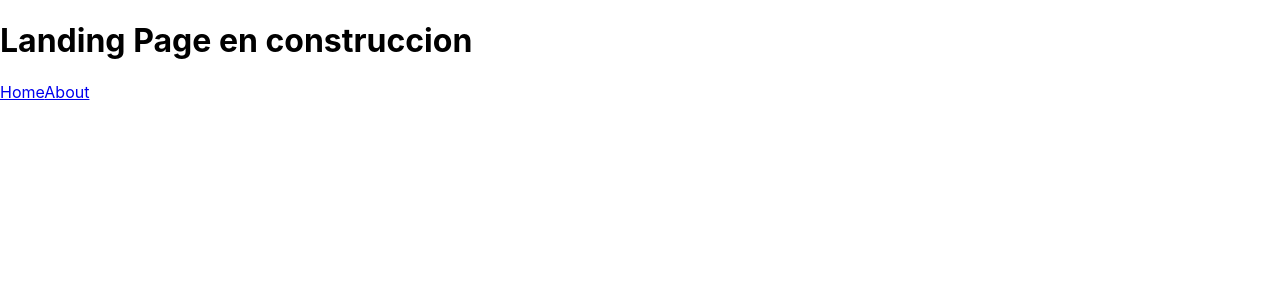
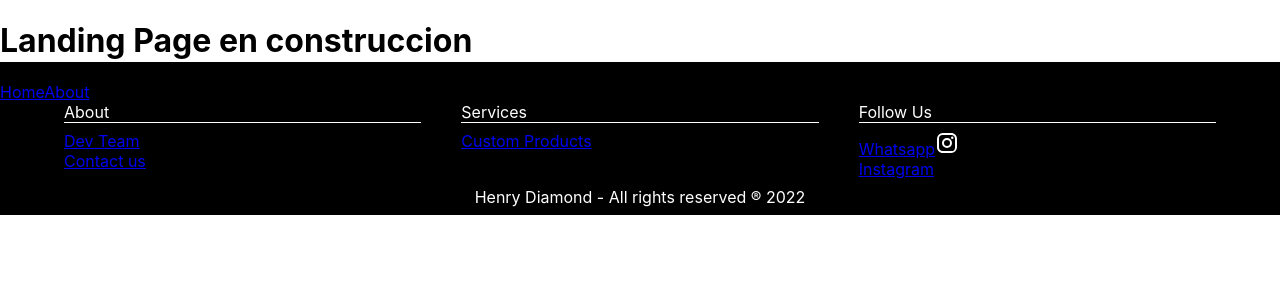
Before and after one commit to chuno-st/PF-G1-FRONTEND, a React (Create React App) app in the folder henry-diamond/: page / in a window 1280 px wide. Shown: the top 300 px of the page. Built offline with nearby package versions, Linux system fonts and the light colour scheme.

Commit message:
agregadas algunas cositas
agregadas algunas cosas del footer

```diff
--- a/henry-diamond/src/components/Footer/Footer.css
+++ b/henry-diamond/src/components/Footer/Footer.css
@@ -1,3 +1,3 @@
-.Button {
-    color:black
+body {
+    display: grid;
 }
--- a/henry-diamond/src/components/Footer/Footer.jsx
+++ b/henry-diamond/src/components/Footer/Footer.jsx
@@ -1,4 +1,4 @@
-import React from 'react'
+import * as React from 'react'
 
 import Container from '@mui/material/Container'
 
@@ -7,6 +7,9 @@ import Box from '@mui/material/Box';
 import Grid from '@mui/material/Grid'
 import { Link } from 'react-router-dom';
 import './Footer.css'
+import WhatsAppIcon from '@mui/icons-material/WhatsApp';
+import InstagramIcon from '@mui/icons-material/Instagram';
+//import Link from '@mui/material/Link';
 
 
 
@@ -17,37 +20,39 @@ export default function Footer (){
                 <Container>
                     <Grid container spacing={5}>
                         <Grid item xs={12} sm={4}>
-                            <Box borderBottom={1}>Dev Team</Box>
-                            <Box>
-                                <Button variant='outlined'>
-                                <Link to="/About" size='small'></Link>
-                                About
-                                </Button>
+                            <Box borderBottom={1}>About</Box>
+                            <Box paddingTop={1}>
+                                <Link to="/About" size='small'>Dev Team</Link>
                             </Box>
 
                             <Box>
-                                <Button variant='outlined' size='small'>
-                                    <Link to="/"></Link>
-                                Contact
-                                </Button>
+                                <Link to="/">Contact us</Link>
                             </Box>
                         </Grid>
 
                         <Grid item xs={12} sm={4}>
-                            <Box borderBottom={1}>Account</Box>
-                            <Box>
-                                <Button variant='outlined'>
-                                <Link to="/About" size='small'></Link>
-                                Register
-                                </Button>
+                            <Box borderBottom={1}>Services</Box>
+                            <Box paddingTop={1}>
+                                <Link to="/" size='small'>Custom Products</Link>
+
+                            </Box>
+
+                        </Grid>
+
+
+                        <Grid item xs={12} sm={4}>
+                            <Box borderBottom={1} >Follow Us</Box>
+                            <Box paddingTop={1}>
+                                <Link to="/" size='small' color='white'>Whatsapp</Link>
+                                <InstagramIcon/>
                             </Box>
 
                             <Box>
-                                <Button variant='outlined' size='small' className="Button">
-                                    <Link to="/"></Link>
-                                Log-in
-                                </Button>
+
+                                <Link to="/" size='small'>Instagram</Link>
                             </Box>
+
+
                         </Grid>
 
 
@@ -55,8 +60,9 @@ export default function Footer (){
 
 
                     </Grid>
-                    <Box  textAlign='center' pt={{xs: 5, sm: 10}} pb={{xs:5, sm:0}}>
-                        Henry Diamond &reg; {new Date().getFullYear()}
+                    <Box  textAlign='center' sx={{ width: 'auto' }} pt={{xs: 5, sm: 1}} pb={{sm:1}}  /* pb={{xs:3, sm:3}} */ bgcolor='black' className='rights'>
+                        Henry Diamond -
+                        All rights reserved &reg; {new Date().getFullYear()}
                     </Box>
                 </Container>
             </Box>
--- a/henry-diamond/src/components/Landing.jsx
+++ b/henry-diamond/src/components/Landing.jsx
@@ -3,15 +3,21 @@ import Footer from "./Footer/Footer.jsx";
 
 const Landing = () => {
   return (
+    <>
+
     <div className="landing">
       <h1> Landing Page en construccion</h1>
       <Link className="link" to="/Home">
         Home
       </Link>
       <Link className="link" to="/About">About</Link>
-
+    </div>
+    <div>
+      <Footer/>
     </div>
 
+
+    </>
   );
 };
 
```
